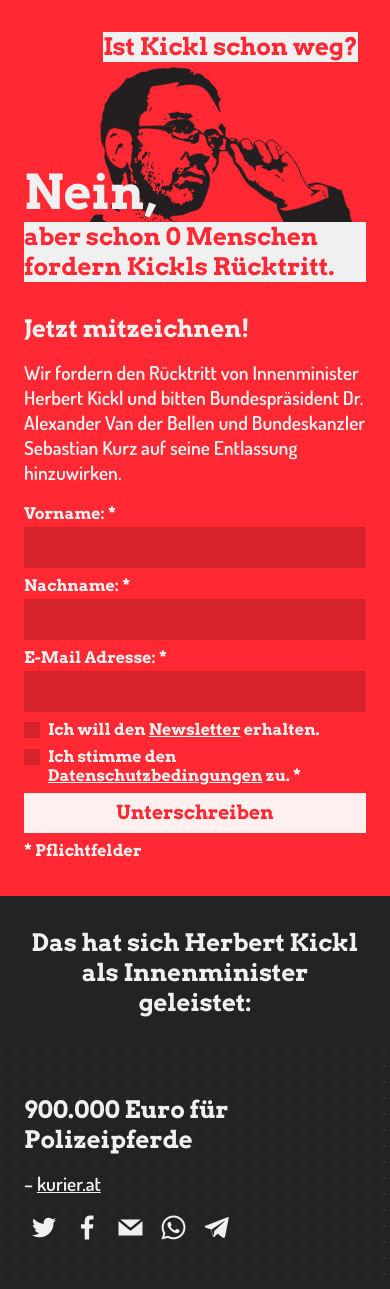
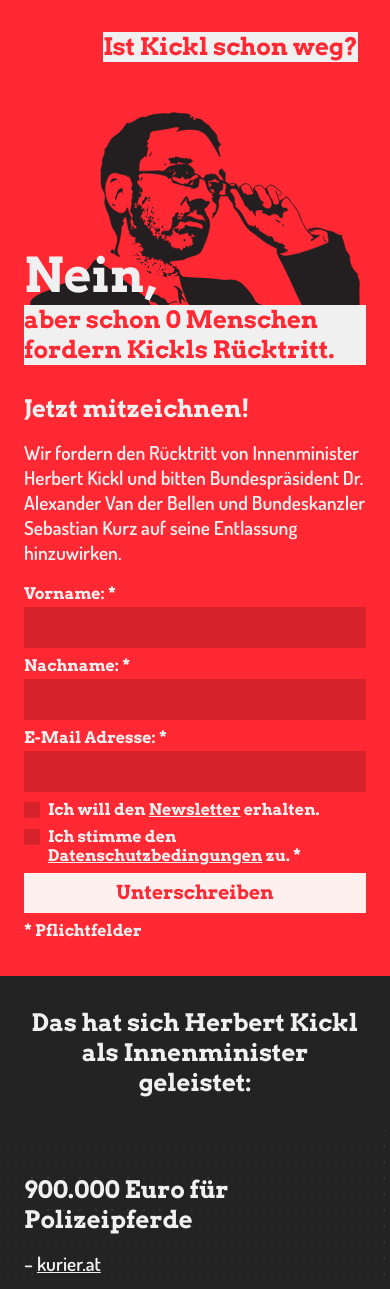
Before and after one commit to AKVorrat/istkicklschonweg.at, a Django app: page / in a window 390 px wide. Shown: the top 1289 px of the page. Run offline with Django 3.2, Linux system fonts and the light colour scheme; data comes from the database, SQL or seed files in the repository; data that the repository does not hold is empty.

Commit message:
responsive kickl

```diff
--- a/django/static/css/main.css
+++ b/django/static/css/main.css
@@ -105,7 +105,7 @@ i {
   display: table;
 }
 .hero-body {
-  min-height: 55vh;
+  min-height: 65vh;
 }
 .petition-container {
   margin: 0 !important;
@@ -124,12 +124,23 @@ i {
   background-image: url(/static/img/kickl.svg);
   background-size: contain;
   background-repeat: no-repeat;
-  background-position: left;
+  background-position: left bottom;
   padding: 0 !important;
+}
+@media only screen and (max-width: 1024px) {
+  #nein-kickl {
+    min-height: 400px;
+    background-position: left;
+  }
 }
 @media only screen and (max-width: 480px) {
   #nein-kickl {
-    min-height: 220px;
+    min-height: 300px;
+  }
+}
+@media only screen and (max-width: 360px) {
+  #nein-kickl {
+    background-position: left bottom;
   }
 }
 
```
